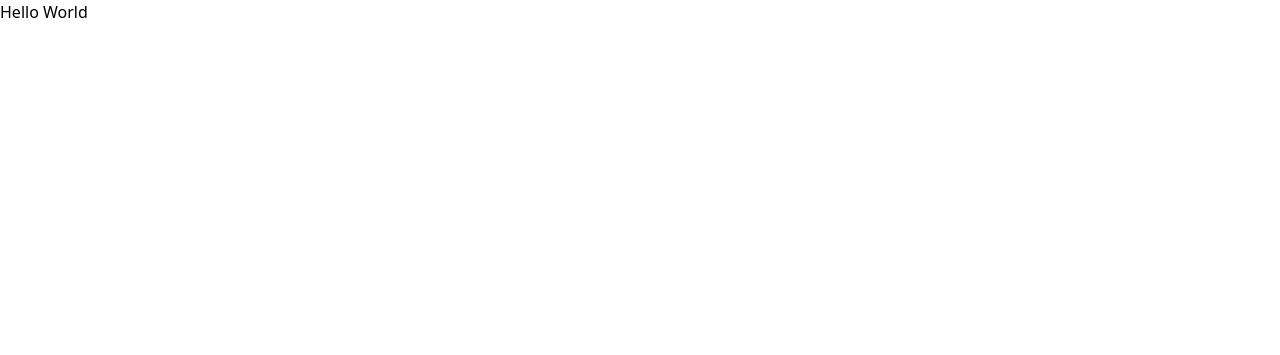
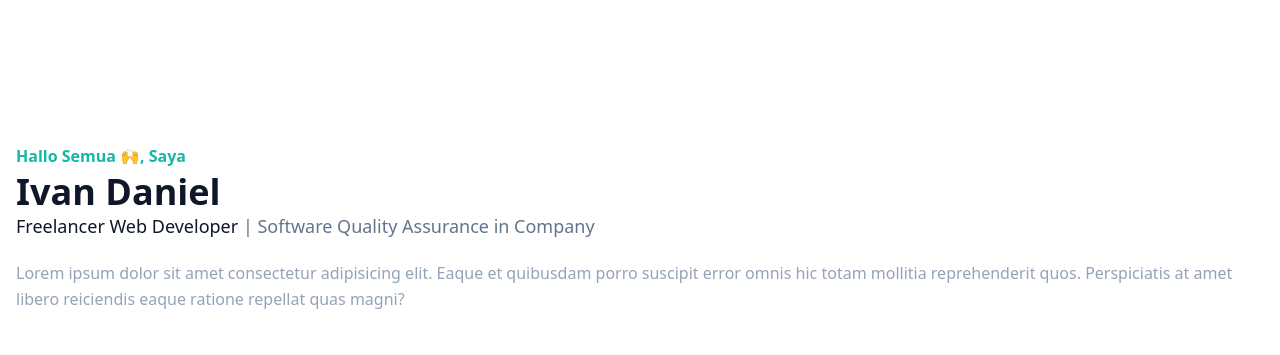
Before and after one commit to danielivan09/profile-tailwindcss, a website: page index.html in a window 1280 px wide. Drawn offline with Linux system fonts and the light colour scheme.

Commit message:
hero section part 1, creating home

```diff
--- a/index.html
+++ b/index.html
@@ -1,5 +1,6 @@
 <!DOCTYPE html>
 <html lang="en">
+
 <head>
     <meta charset="UTF-8">
     <meta http-equiv="X-UA-Compatible" content="IE=edge">
@@ -7,7 +8,29 @@
     <link rel="stylesheet" href="dist/output.css">
     <title>Profile</title>
 </head>
+
 <body>
-    <h1>Hello World</h1>
+
+
+    <!-- Hero Section start -->
+    <section id="home" class="pt-36">
+        <div class="container">
+            <div class="flex flex-wrap">
+                <div class="w-full self-center px-4">
+                    <h1 class="text-base font-semibold text-primary">Hallo Semua 🙌, Saya <span class="block font-bold text-secondary text-4xl mt-1">Ivan Daniel</span></h1> <!-- windows + . -->
+                    <h2 class="font-medium text-slate-500 text-lg mb-5"><span class="text-secondary">Freelancer Web Developer</span> | Software Quality Assurance in Company</h2>
+                    <p class="font-medium text-slate-400 mb-10 leading-relaxed">Lorem ipsum dolor sit amet consectetur adipisicing elit. Eaque et quibusdam porro suscipit error
+                        omnis hic totam mollitia reprehenderit quos. Perspiciatis at amet libero reiciendis eaque
+                        ratione repellat quas magni?</p>
+                </div>
+            </div>
+        </div>
+    </section>
+    <!-- Hero Section end -->
+
+
+
+
 </body>
+
 </html>
--- a/tailwind.config.js
+++ b/tailwind.config.js
@@ -2,7 +2,12 @@
 module.exports = {
   content: ['index.html'],
   theme: {
-    extend: {},
+    extend: {
+      colors: {
+        primary: '#14b8a6',
+        secondary: '#0f172a',
+      }
+    },
   },
   plugins: [],
 }
```
Also changed, not shown: dist/output.css.
